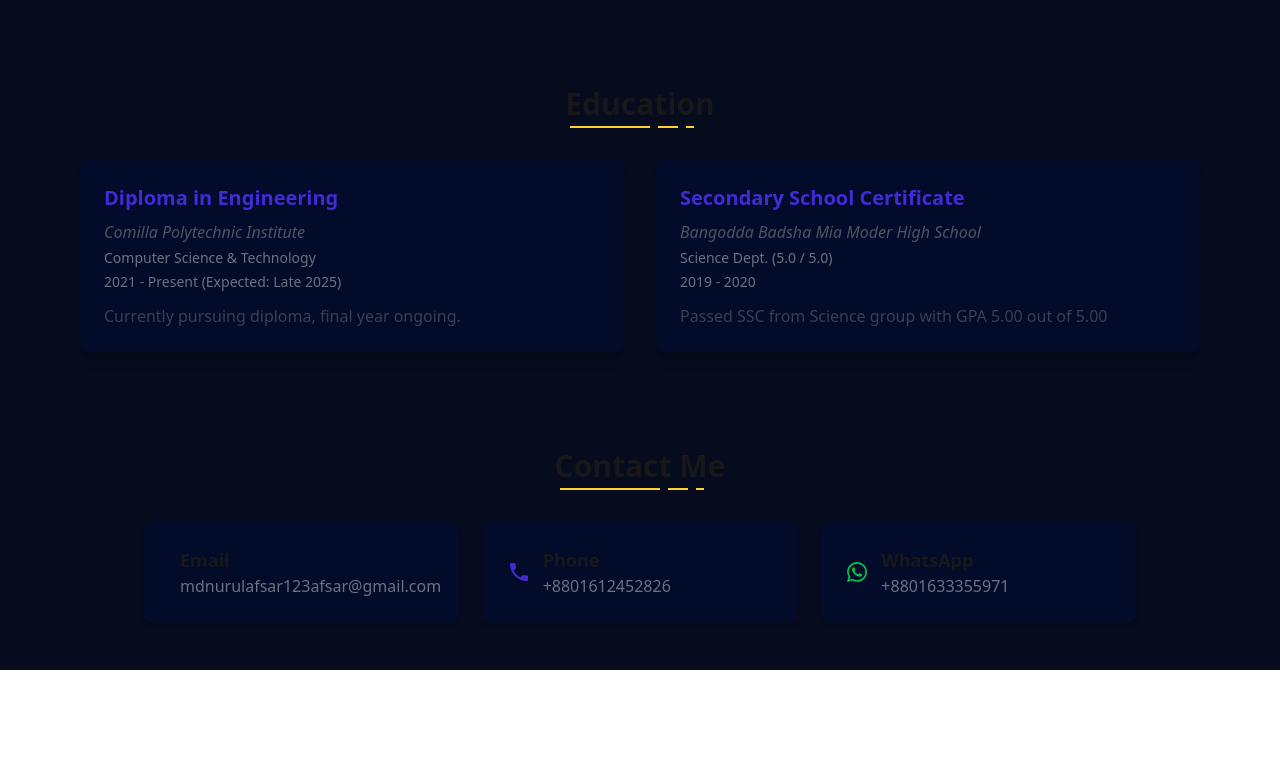
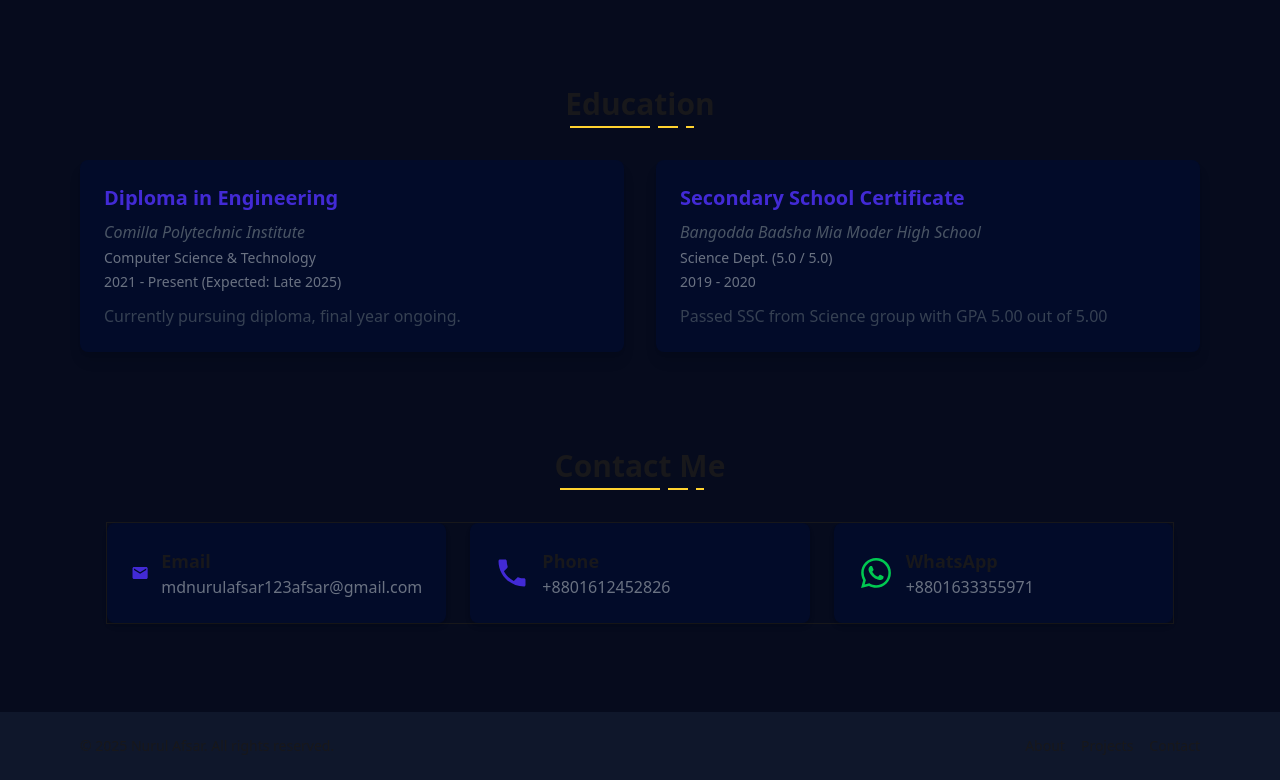
Before and after one commit to nurulafsarinfo/nurulafsarinfo.github.io, a React (Vite) app: page / in a window 1280 px wide. Shown: the part 1341-2121 px from the top of the page. Before the commit the page ends 2011 px from the top, so only its background shows below. Built offline with nearby package versions, Linux system fonts and the light colour scheme.

Commit message:
added footer and update contact design minor

```diff
--- a/src/App.jsx
+++ b/src/App.jsx
@@ -6,6 +6,7 @@
 import Education from './Components/Education';
 import Projects from './Components/Projects';
 import Contact from './Components/Contact';
+import Footer from './Components/Footer';
 
 const App = () => {
   return (
@@ -19,6 +20,9 @@
         {/* <Projects></Projects> */}
         <Contact></Contact>
       </main>
+      <footer>
+        <Footer></Footer>
+      </footer>
     </div>
   );
 };
--- a/src/Components/Contact.jsx
+++ b/src/Components/Contact.jsx
@@ -4,7 +4,9 @@
 const Contact = () => {
     return (
         <section id="contact" className="py-12">
-      <div className="max-w-5xl mx-auto px-4 text-center">
+
+            <div className="max-w-[1100px] mx-auto px-4 text-center">
+
                 <div className='flex flex-col gap-1 items-center mb-8'>
                     <h2 className='text-3xl font-bold'>Contact Me</h2>
                     <div className='flex gap-2'>
@@ -13,11 +15,11 @@
                         <div className='w-2 h-0.5 bg-amber-300'></div>
                     </div>
                 </div>
-        <div className="grid gap-6 md:grid-cols-3 text-left">
+                <div className="grid gap-6 md:grid-cols-3 text-left border">
                     {/* Email */}
                     <div className="card shadow-md bg-[#020b29] p-6">
                         <div className="flex items-center gap-3">
-              <MdEmail className="text-2xl text-primary" />
+                            <MdEmail className="text-4xl text-primary" />
                             <div>
                                 <h4 className="text-lg font-semibold">Email</h4>
                                 <p className=" text-gray-500">mdnurulafsar123afsar@gmail.com</p>
@@ -28,7 +30,7 @@
                     {/* Phone */}
                     <div className="card bg-[#020b29] shadow-md p-6">
                         <div className="flex items-center gap-3">
-              <MdPhone className="text-2xl text-primary" />
+                            <MdPhone className="text-4xl text-primary" />
                             <div>
                                 <h4 className="text-lg font-semibold">Phone</h4>
                                 <p className=" text-gray-500">+8801612452826</p>
@@ -39,7 +41,7 @@
                     {/* WhatsApp (Optional) */}
                     <div className="card bg-[#020b29] shadow-md p-6">
                         <div className="flex items-center gap-3">
-              <MdWhatsapp className="text-2xl text-green-500" />
+                            <MdWhatsapp className="text-4xl text-green-500" />
                             <div>
                                 <h4 className="text-lg font-semibold">WhatsApp</h4>
                                 <p className=" text-gray-500">+8801633355971</p>
--- a/src/Components/Footer.jsx
+++ b/src/Components/Footer.jsx
@@ -0,0 +1,23 @@
+import React from 'react';
+
+const Footer = () => {
+  return (
+    <footer className="w-full bg-slate-900 text-base-content py-6 mt-10">
+      <div className="max-w-6xl mx-auto px-4 flex flex-col md:flex-row justify-between items-center gap-4">
+        {/* Left Side: Copyright */}
+        <p className="text-sm text-center md:text-left">
+          &copy; {new Date().getFullYear()} Nurul Afsar. All rights reserved.
+        </p>
+
+        {/* Right Side: Optional Links */}
+        <div className="flex gap-4">
+          <a href="#about" className="link link-hover text-sm">About</a>
+          <a href="#projects" className="link link-hover text-sm">Projects</a>
+          <a href="#contact" className="link link-hover text-sm">Contact</a>
+        </div>
+      </div>
+    </footer>
+  );
+};
+
+export default Footer;
```
Lines whose indentation alone changed are shown as unchanged.
